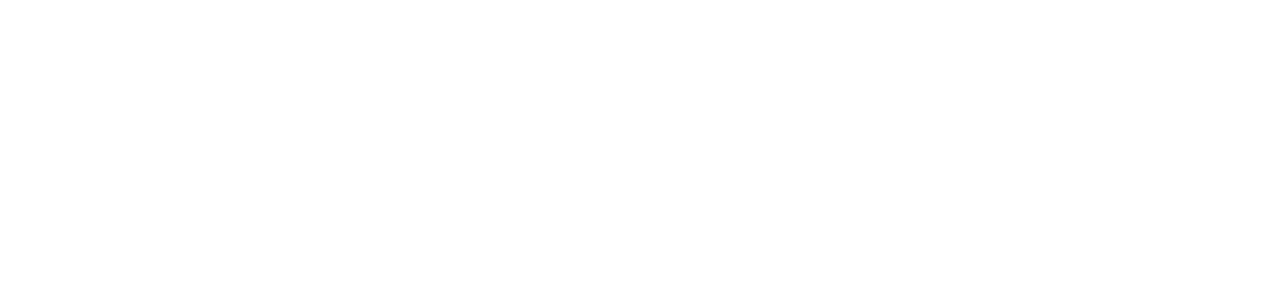
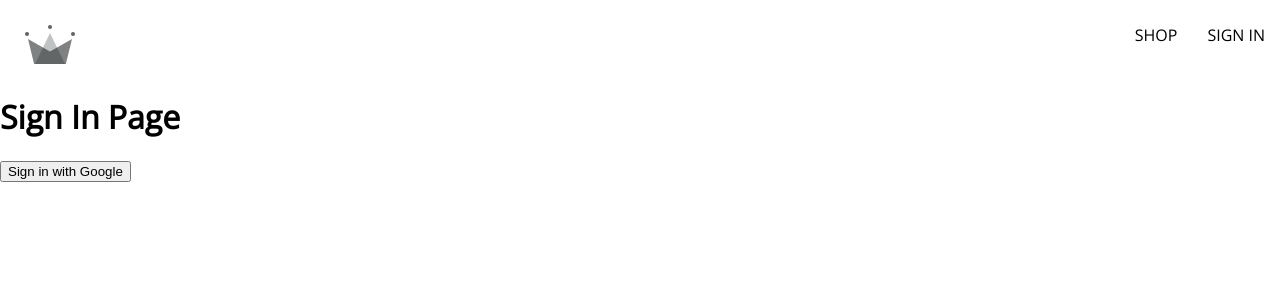
Before and after one commit to reedwhetstone/ecommerce-store, a React (Create React App) app: page /sign-in in a window 1280 px wide. Before the commit this address had no page. Shown: the top 300 px of the page. Built offline with nearby package versions, Linux system fonts and the light colour scheme.

Commit message:
Innitial implementation of firebase
added firebase, google auth

```diff
--- a/package.json
+++ b/package.json
@@ -6,10 +6,11 @@
     "@testing-library/jest-dom": "^5.16.4",
     "@testing-library/react": "^13.2.0",
     "@testing-library/user-event": "^13.5.0",
+    "firebase": "^9.8.3",
     "react": "^18.1.0",
     "react-dom": "^18.1.0",
     "react-router-dom": "^6.3.0",
-    "react-scripts": "^2.1.3",
+    "react-scripts": "5.0.1",
     "sass": "^1.52.0",
     "web-vitals": "^2.1.4"
   },
--- a/src/App.js
+++ b/src/App.js
@@ -1,12 +1,20 @@
 /** @format */
 
 import { Routes, Route } from 'react-router-dom';
+
 import Home from './routes/home/home.component';
+import Navigation from './routes/navigation/navigation.component';
+import Shop from './routes/shop/shop.component';
+import SignIn from './routes/sign-in/sign-in.component';
 
 const App = () => {
   return (
     <Routes>
-      <Route path="/" index element={<Home />} />
+      <Route path="/" element={<Navigation />}>
+        <Route index element={<Home />} />
+        <Route path="shop" element={<Shop />} />
+        <Route path="sign-in" element={<SignIn />} />
+      </Route>
     </Routes>
   );
 };
--- a/src/index.js
+++ b/src/index.js
@@ -1,6 +1,6 @@
 /** @format */
 
-import React from 'react';
+import * as React from 'react';
 import ReactDOM from 'react-dom/client';
 import './index.scss';
 import App from './App';
--- a/src/index.scss
+++ b/src/index.scss
@@ -10,3 +10,12 @@
 code {
   font-family: source-code-pro, Menlo, Monaco, Consolas, 'Courier New', monospace;
 }
+
+a {
+  text-decoration: none;
+  color: black;
+}
+
+* {
+  box-sizing: border-box;
+}
--- /dev/null
+++ b/src/routes/navigation/navigation.component.jsx
@@ -0,0 +1,31 @@
+/** @format */
+
+import { Outlet, Link } from 'react-router-dom';
+import { Fragment } from 'react';
+
+import { ReactComponent as CrwnLogo } from '../../assets/crown.svg';
+
+import './navigation.styles.scss';
+
+const Navigation = () => {
+  return (
+    <Fragment>
+      <div className="navigation">
+        <Link className="logo-container" to="/">
+          <CrwnLogo className="logo" />
+        </Link>
+        <div className="nav-links-container">
+          <Link className="nav-link" to="/shop">
+            SHOP
+          </Link>
+          <Link className="nav-link" to="/sign-in">
+            SIGN IN
+          </Link>
+        </div>
+      </div>
+      <Outlet />
+    </Fragment>
+  );
+};
+
+export default Navigation;
--- /dev/null
+++ b/src/routes/navigation/navigation.styles.scss
@@ -0,0 +1,28 @@
+/** @format */
+
+.navigation {
+  height: 70px;
+  width: 100%;
+  display: flex;
+  justify-content: space-between;
+  margin-bottom: 25px;
+
+  .logo-container {
+    height: 100%;
+    width: 70px;
+    padding: 25px;
+  }
+
+  .nav-links-container {
+    width: 50%;
+    height: 100%;
+    display: flex;
+    align-items: center;
+    justify-content: flex-end;
+
+    .nav-link {
+      padding: 10px 15px;
+      cursor: pointer;
+    }
+  }
+}
--- /dev/null
+++ b/src/routes/shop/shop.component.jsx
@@ -0,0 +1,11 @@
+/** @format */
+
+const Shop = () => {
+  return (
+    <div>
+      <h1>Shop Page</h1>
+    </div>
+  );
+};
+
+export default Shop;
--- /dev/null
+++ b/src/routes/sign-in/sign-in.component.jsx
@@ -0,0 +1,18 @@
+/** @format */
+
+import { signInWithGooglePopup } from '../../utils/firebase/firebase.utils';
+
+const SignIn = () => {
+  const logGoogleUser = async () => {
+    const response = await signInWithGooglePopup();
+    console.log(response);
+  };
+  return (
+    <div>
+      <h1>Sign In Page</h1>
+      <button onClick={logGoogleUser}>Sign in with Google</button>
+    </div>
+  );
+};
+
+export default SignIn;
--- /dev/null
+++ b/src/utils/firebase/firebase.utils.js
@@ -0,0 +1,30 @@
+/** @format */
+
+// Import the functions you need from the SDKs you need
+import { initializeApp } from 'firebase/app';
+import { getAuth, signInWithRedirect, signInWithPopup, GoogleAuthProvider } from 'firebase/auth';
+
+// TODO: Add SDKs for Firebase products that you want to use
+// https://firebase.google.com/docs/web/setup#available-libraries
+
+// Your web app's Firebase configuration
+const firebaseConfig = {
+  apiKey: 'AIzaSyD1vqRKPPTSZx_rlfJy0VVYnay03BoNgU8',
+  authDomain: 'e-comm-db-6da42.firebaseapp.com',
+  projectId: 'e-comm-db-6da42',
+  storageBucket: 'e-comm-db-6da42.appspot.com',
+  messagingSenderId: '77942903219',
+  appId: '1:77942903219:web:f6a997576acfebb241bbc6',
+};
+
+// Initialize Firebase
+const firebaseApp = initializeApp(firebaseConfig);
+
+const provider = new GoogleAuthProvider();
+
+provider.setCustomParameters({
+  prompt: 'select_account',
+});
+
+export const auth = getAuth();
+export const signInWithGooglePopup = () => signInWithPopup(auth, provider);
```
Also changed, not shown: src/assets/crown.svg (added), 1 other file (tests, documents, lock files or other folders).
